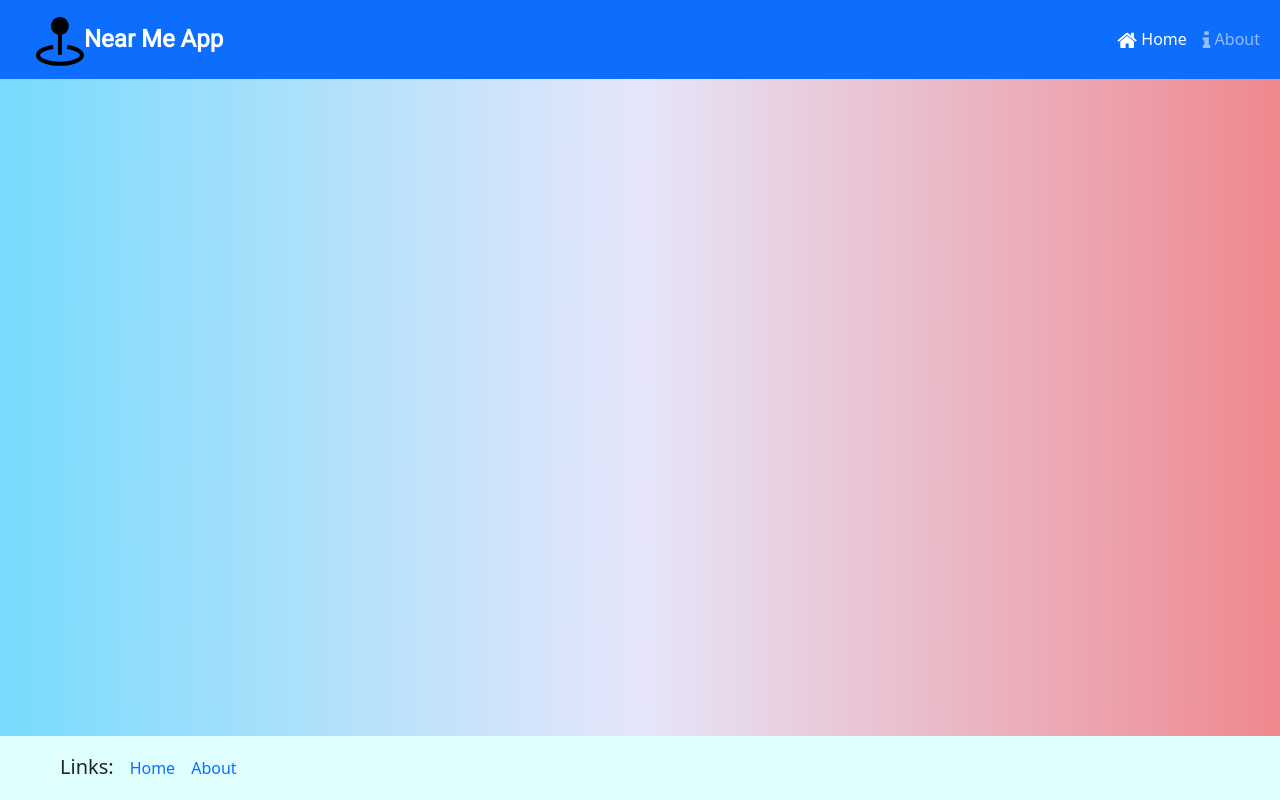
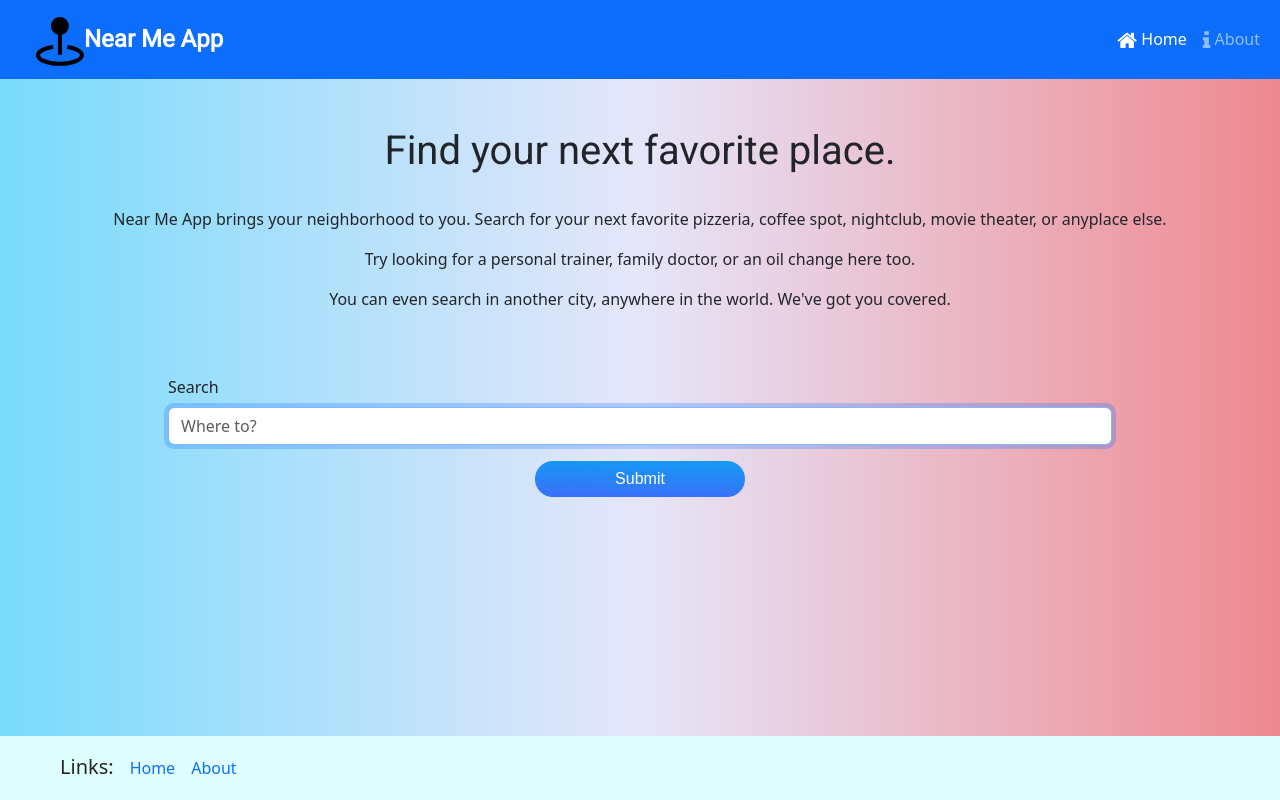
Before and after one commit to janbalangue/near-me-app, a React (Create React App) app: page / in a window 1280 px wide. Built offline with nearby package versions, Linux system fonts and the light colour scheme.

Commit message:
change routes

```diff
--- a/package.json
+++ b/package.json
@@ -1,7 +1,7 @@
 {
   "name": "near-me-app",
   "version": "0.1.0",
-  "homepage": "https://janbalangue.github.io/near-me-app/",
+  "homepage": "https://janbalangue.github.io",
   "private": true,
   "dependencies": {
     "@fontsource/noto-sans": "^5.0.22",
--- a/src/App.js
+++ b/src/App.js
@@ -12,10 +12,10 @@ function App() {
     <div className="App">
       <Header />
       <Routes>
-        <Route path="/near-me-app/" element={<HomePage />} />
-        <Route path="/near-me-app/about" element={<AboutPage />} />
-        <Route path="/near-me-app/search/:query" element={<SearchPage />} />
-        <Route path="/near-me-app/*" element={<PageNotFound />} />
+        <Route path="/" element={<HomePage />} />
+        <Route path="/about" element={<AboutPage />} />
+        <Route path="/search/:query" element={<SearchPage />} />
+        <Route path="*" element={<PageNotFound />} />
       </Routes>
       <Footer />
     </div>
```
